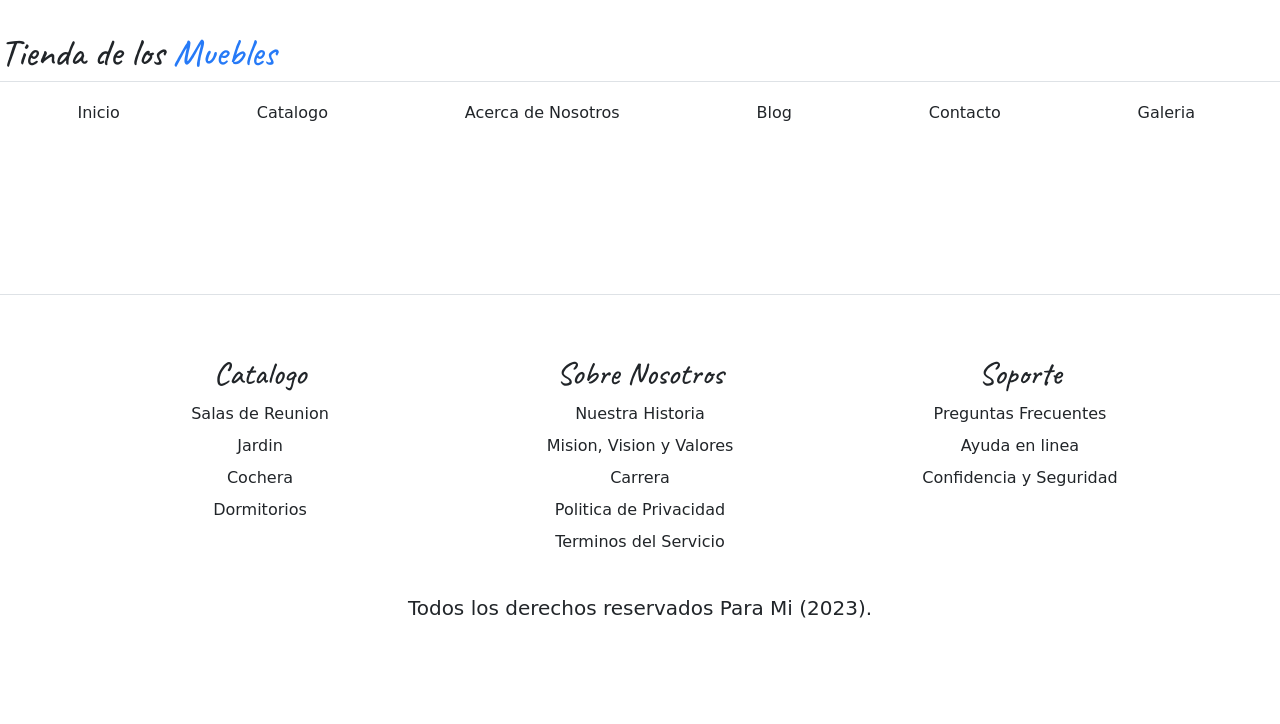
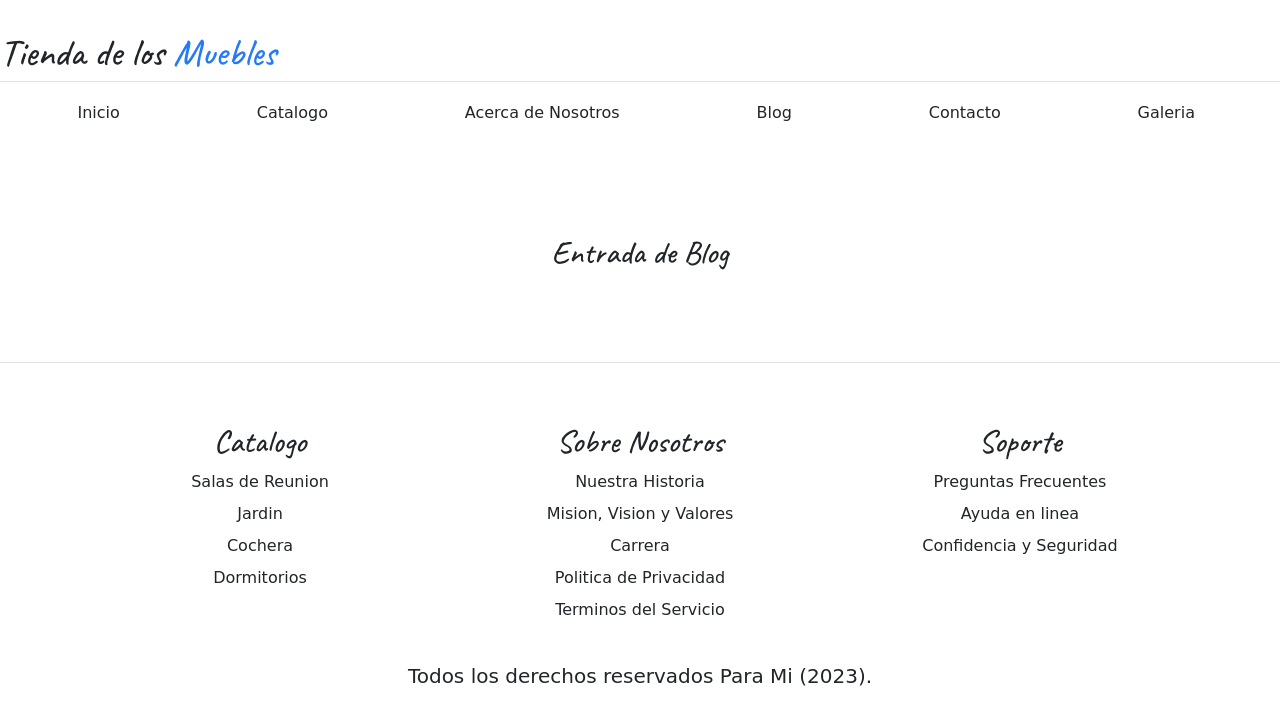
Before and after one commit to Mr-T-Bones/Apr-Git-Boost, a plain HTML site: page entrada.html in a window 1280 px wide. Drawn offline with Linux system fonts and the light colour scheme; a web font is replaced by a local one.

Commit message:
Commit 5.7: Agragando titulo

```diff
--- a/entrada.html
+++ b/entrada.html
@@ -38,7 +38,7 @@
 
 
 <main class="container-xl p-5 ">
-    <h2 class="text-center my-5"> </h2>
+    <h2 class="text-center my-5">Entrada de Blog </h2>
 
 </main>
 
```
